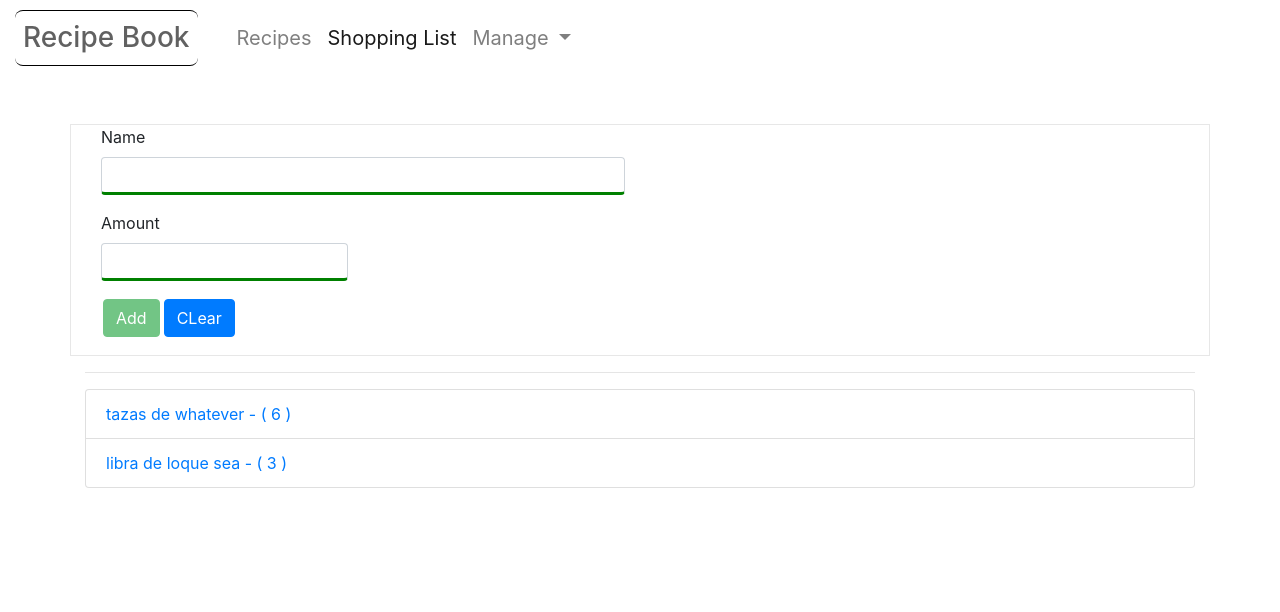
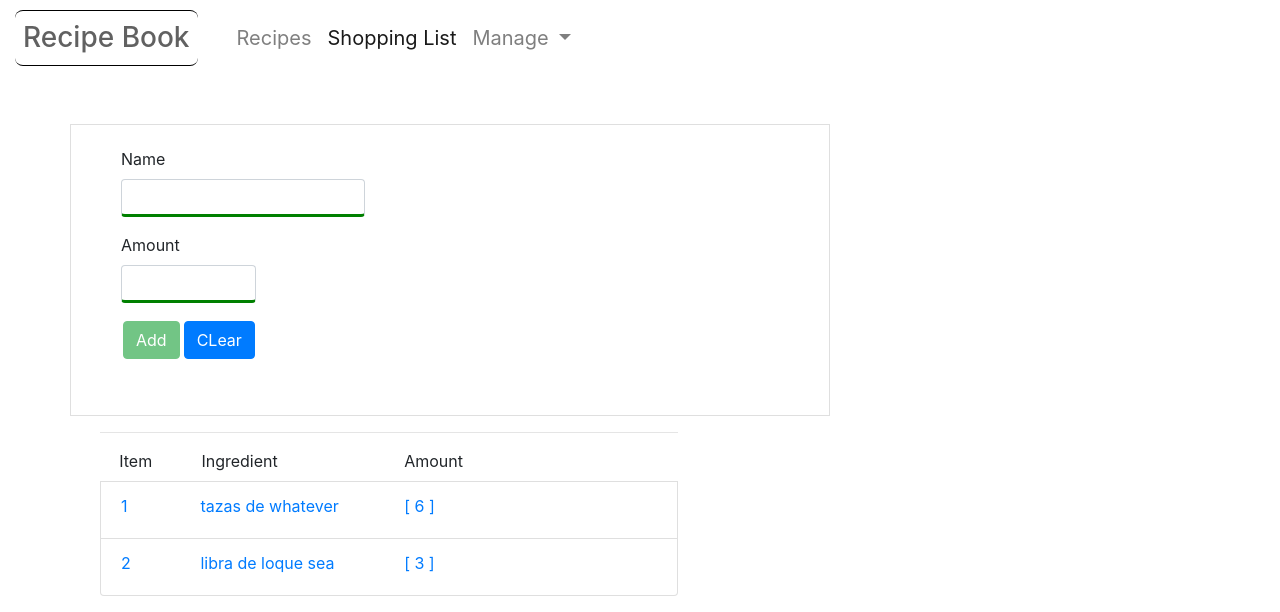
Before and after one commit to ArielPrez/Recipe-Store, an Angular app: page /shopping-list in a window 1280 px wide. Shown: the top 612 px of the page. Built offline with nearby package versions, Linux system fonts and the light colour scheme.

Commit message:
some cosmetic changes

```diff
--- a/src/app/shopping-list/shopping-edit/shopping-edit.component.css
+++ b/src/app/shopping-list/shopping-edit/shopping-edit.component.css
@@ -19,3 +19,7 @@ input.ng-pending{
   /* border-color: chocolate; */
   border-bottom: solid 3px chocolate;
 }
+#note{
+  font-size: large;
+  margin-top: 12%;
+}
--- a/src/app/shopping-list/shopping-edit/shopping-edit.component.html
+++ b/src/app/shopping-list/shopping-edit/shopping-edit.component.html
@@ -1,7 +1,9 @@
 <div class="row">
-  <div class="col" style="border: solid 1px rgb(231, 231, 231);">
+  <div class="col list-group-item">
     <form (ngSubmit)="onAddOrUpdateItem(f)" #f="ngForm">
+      <div class="row">
         <div class="col-sm-6 form-group">
+          <div class="col-sm-10 form-group">
             <label for="name">Name</label>
             <input type="text"
                     id="name"
@@ -10,7 +12,7 @@
                     ngModel
                     required>
           </div>
-      <div class="col-sm-3 form-group">
+          <div class="col-sm-6 form-group">
             <label for="amount">Amount</label>
             <input type="number"
                     id="amount"
@@ -20,7 +22,7 @@
                     required
                     pattern="^[1-9]+[0-9]*$">
           </div>
-      <div class="col-sm-8 form-group">
+          <div class="col-sm-10 form-group">
               <button type="submit" class="btn btn-success"
                 [disabled]="!f.valid"> {{ editMode ? 'Update' : 'Add' }} </button>
               <button type="button" class="btn btn-danger"
@@ -28,6 +30,14 @@
                     (click)="onDelete()">Delete</button>
               <button type="button" class="btn btn-primary" (click)="onClear()">CLear</button>
           </div>
+        </div>
+        <div class="col-sm-5"
+            *ngIf="editMode">
+            <label id="note">
+              You are editting the item: {{ editedItemIndex+1 }}
+            </label>
+        </div>
+      </div>
     </form>
   </div>
 </div>
--- a/src/app/shopping-list/shopping-list.component.css
+++ b/src/app/shopping-list/shopping-list.component.css
@@ -0,0 +1,3 @@
+#ingredient{
+  padding-left: 0%;
+}
--- a/src/app/shopping-list/shopping-list.component.html
+++ b/src/app/shopping-list/shopping-list.component.html
@@ -1,14 +1,36 @@
 <div class="row">
-    <div class="col">
+    <div class="col-sm-8">
         <app-shopping-edit></app-shopping-edit>
-        <div class="col-xs-10">
+        <div class="col-sm-10">
           <hr>
           <ul class="list-group">
+            <div class="row">
+              <label class="col-sm-2" for="number" style="text-align: center;">
+                Item
+              </label>
+              <label class="col-sm-4" for="ingredient" style="text-align: justify;">
+                Ingredient
+              </label>
+              <label class="col-sm-4" for="ingredient" style="text-align: justify;">
+                Amount
+              </label>
+            </div>
+
             <a class="list-group-item" style="cursor: pointer"
             *ngFor="let item of ingredientsComp; let i = index"
             (click)="onEditItem(i)"
             >
-            {{ item.name }} - ( {{ item.amount }} )
+              <div class="row">
+                <span class="col-sm-2">
+                  {{ i+1 }}
+                </span>
+                <label class="col-sm-4" id="ingredient" >
+                  {{ item.name }}
+                </label>
+                <label class="col-sm-2" id="number">
+                  [ {{ item.amount }} ]
+                </label>
+              </div>
             </a>
         </ul>
 
```
Lines whose indentation alone changed are shown as unchanged.
